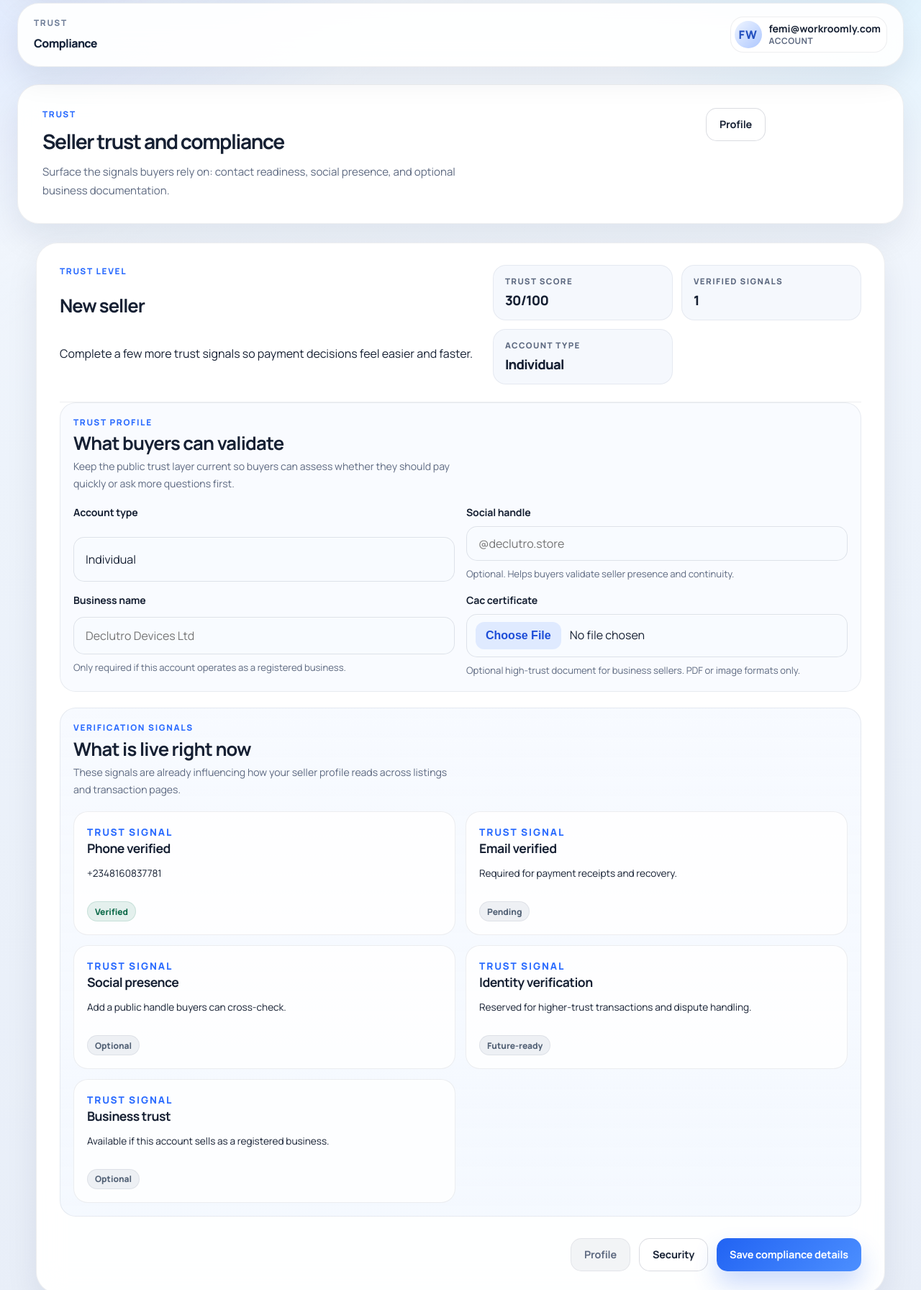
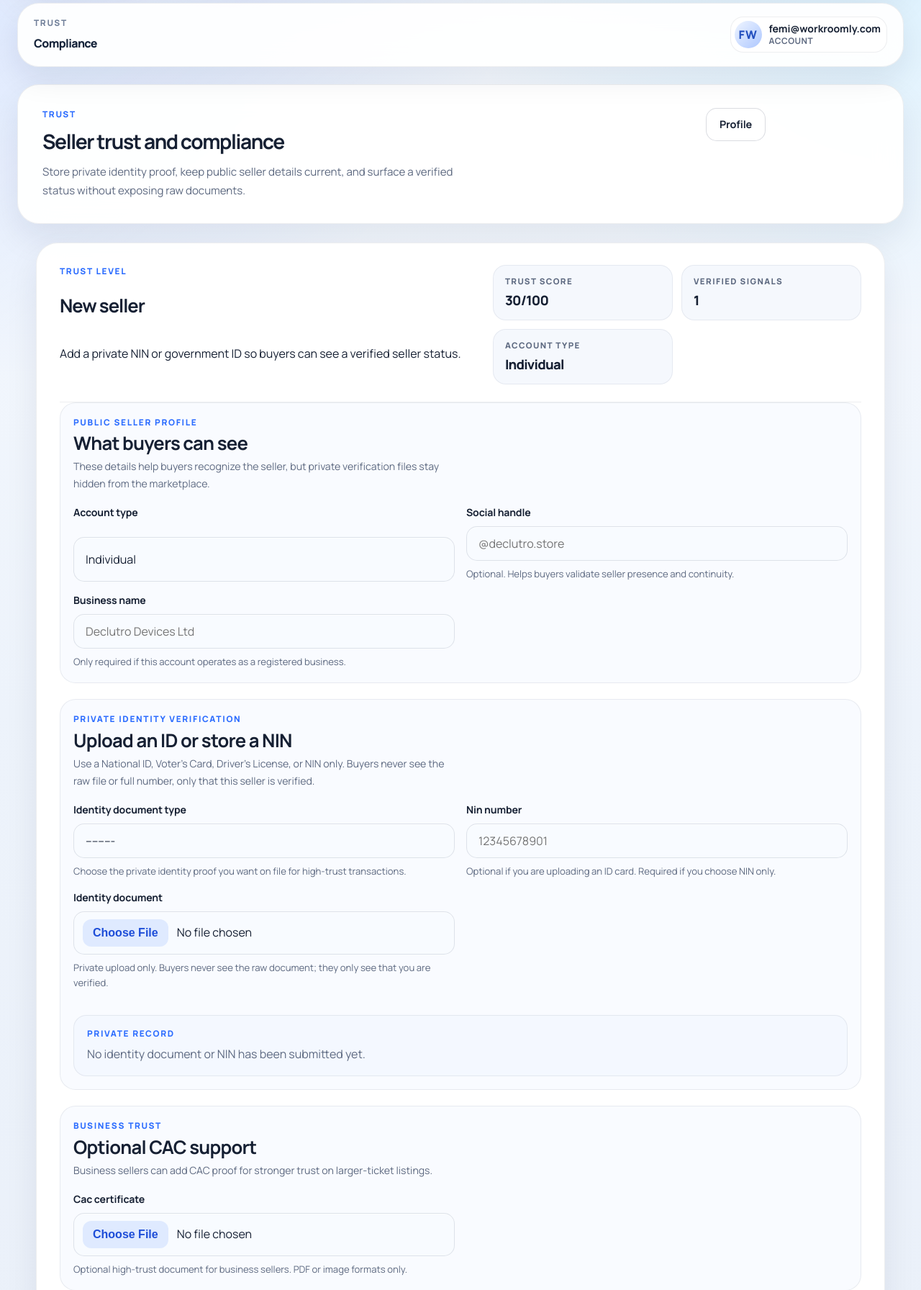
Before and after one commit to techoga/declutro, a Django app: page /dashboard/compliance/ in a window 1280 px wide. Shown: the part 242-2034 px from the top of the page at 72% size. Run offline with Django 5.2, Linux system fonts and the light colour scheme; a user stored in the database is signed in; data comes from the database, SQL or seed files in the repository; both versions use the stored data as it was after the commit.

Commit message:
First commit

```diff
--- a/accounts/admin.py
+++ b/accounts/admin.py
@@ -13,7 +13,7 @@ class UserAdmin(BaseUserAdmin):
     ordering = ("-date_joined",)
     list_display = ("phone_number", "email", "name", "account_type", "is_email_verified", "is_staff", "is_active")
     list_filter = ("account_type", "is_phone_verified", "is_email_verified", "is_identity_verified", "is_staff", "is_active", "is_superuser")
-    search_fields = ("phone_number", "email", "name", "business_name", "social_handle")
+    search_fields = ("phone_number", "email", "name", "business_name", "social_handle", "nin_number")
 
     fieldsets = (
         (None, {"fields": ("phone_number", "email", "name", "password")}),
@@ -24,6 +24,9 @@ class UserAdmin(BaseUserAdmin):
                     "account_type",
                     "business_name",
                     "social_handle",
+                    "identity_document_type",
+                    "nin_number",
+                    "identity_document",
                     "cac_certificate",
                     "is_phone_verified",
                     "is_email_verified",
--- a/accounts/forms.py
+++ b/accounts/forms.py
@@ -306,7 +306,15 @@ class ProfileUpdateForm(StyledFormMixin, forms.ModelForm):
 class ComplianceUpdateForm(StyledFormMixin, forms.ModelForm):
     class Meta:
         model = User
-        fields = ["account_type", "business_name", "social_handle", "cac_certificate"]
+        fields = [
+            "account_type",
+            "business_name",
+            "social_handle",
+            "identity_document_type",
+            "nin_number",
+            "identity_document",
+            "cac_certificate",
+        ]
         widgets = {
             "account_type": forms.Select(),
             "business_name": forms.TextInput(
@@ -321,6 +329,19 @@ class ComplianceUpdateForm(StyledFormMixin, forms.ModelForm):
                     "autocomplete": "off",
                 }
             ),
+            "identity_document_type": forms.Select(),
+            "nin_number": forms.TextInput(
+                attrs={
+                    "placeholder": "12345678901",
+                    "autocomplete": "off",
+                    "inputmode": "numeric",
+                }
+            ),
+            "identity_document": forms.ClearableFileInput(
+                attrs={
+                    "accept": ".pdf,image/*",
+                }
+            ),
             "cac_certificate": forms.ClearableFileInput(
                 attrs={
                     "accept": ".pdf,image/*",
@@ -330,6 +351,9 @@ class ComplianceUpdateForm(StyledFormMixin, forms.ModelForm):
         help_texts = {
             "business_name": "Only required if this account operates as a registered business.",
             "social_handle": "Optional. Helps buyers validate seller presence and continuity.",
+            "identity_document_type": "Choose the private identity proof you want on file for high-trust transactions.",
+            "nin_number": "Optional if you are uploading an ID card. Required if you choose NIN only.",
+            "identity_document": "Private upload only. Buyers never see the raw document; they only see that you are verified.",
             "cac_certificate": "Optional high-trust document for business sellers. PDF or image formats only.",
         }
 
@@ -341,6 +365,29 @@ class ComplianceUpdateForm(StyledFormMixin, forms.ModelForm):
         if value.startswith("https://"):
             return value
         return value.lstrip("@")
+
+    def clean_nin_number(self):
+        digits = "".join(character for character in (self.cleaned_data.get("nin_number") or "") if character.isdigit())
+        if digits and len(digits) != 11:
+            raise ValidationError("NIN must contain exactly 11 digits.")
+        return digits
+
+    def clean_identity_document(self):
+        uploaded_file = self.cleaned_data.get("identity_document")
+        if not uploaded_file:
+            return uploaded_file
+
+        file_name = (uploaded_file.name or "").lower()
+        content_type = getattr(uploaded_file, "content_type", "") or ""
+        if (
+            content_type not in {"application/pdf"}
+            and not content_type.startswith("image/")
+            and not file_name.endswith(DOCUMENT_EXTENSIONS)
+        ):
+            raise ValidationError("Identity document must be a PDF or image file.")
+        if uploaded_file.size > 15 * 1024 * 1024:
+            raise ValidationError("Identity document must be 15MB or smaller.")
+        return uploaded_file
 
     def clean_cac_certificate(self):
         uploaded_file = self.cleaned_data.get("cac_certificate")
@@ -363,18 +410,52 @@ class ComplianceUpdateForm(StyledFormMixin, forms.ModelForm):
         cleaned_data = super().clean()
         account_type = cleaned_data.get("account_type")
         business_name = cleaned_data.get("business_name")
+        identity_document_type = cleaned_data.get("identity_document_type") or ""
+        nin_number = cleaned_data.get("nin_number") or ""
+        identity_document = cleaned_data.get("identity_document")
         if account_type == User.AccountType.BUSINESS and not business_name:
             self.add_error("business_name", "Add the registered business name for a business account.")
+        if nin_number and not identity_document_type:
+            cleaned_data["identity_document_type"] = User.IdentityDocumentType.NIN
+            identity_document_type = User.IdentityDocumentType.NIN
+        if identity_document and not identity_document_type:
+            self.add_error("identity_document_type", "Select the document type for this upload.")
+        if identity_document_type == User.IdentityDocumentType.NIN and not nin_number:
+            self.add_error("nin_number", "Enter the NIN you want stored for private verification.")
+        if identity_document_type in {
+            User.IdentityDocumentType.NATIONAL_ID,
+            User.IdentityDocumentType.VOTERS_CARD,
+            User.IdentityDocumentType.DRIVERS_LICENSE,
+        } and not (identity_document or getattr(self.instance, "identity_document", None)):
+            self.add_error("identity_document", "Upload the selected ID document so we can mark this profile verified.")
         return cleaned_data
 
     def save(self, commit=True):
         instance = super().save(commit=False)
+        identity_document = self.cleaned_data.get("identity_document")
         new_certificate = self.cleaned_data.get("cac_certificate")
+
+        if identity_document is False and self.instance.pk and self.instance.identity_document:
+            self.instance.identity_document.delete(save=False)
+            instance.identity_document = None
+        elif identity_document and self.instance.pk and self.instance.identity_document:
+            if self.instance.identity_document.name != identity_document.name:
+                self.instance.identity_document.delete(save=False)
+
+        if new_certificate is False and self.instance.pk and self.instance.cac_certificate:
+            self.instance.cac_certificate.delete(save=False)
+            instance.cac_certificate = None
         if new_certificate and self.instance.pk and self.instance.cac_certificate:
             if self.instance.cac_certificate.name != new_certificate.name:
                 self.instance.cac_certificate.delete(save=False)
+
         if instance.account_type != User.AccountType.BUSINESS:
             instance.business_name = ""
+        if instance.normalized_nin_number and not instance.identity_document_type:
+            instance.identity_document_type = User.IdentityDocumentType.NIN
+        if not instance.normalized_nin_number and not instance.identity_document:
+            instance.identity_document_type = ""
+        instance.is_identity_verified = bool(instance.normalized_nin_number or instance.identity_document)
         if commit:
             instance.save()
         return instance
--- a/accounts/views.py
+++ b/accounts/views.py
@@ -629,19 +629,21 @@ def _seller_is_verified(seller):
 def _seller_trust_summary(user):
     level = user.trust_level
     next_step = {
-        "high": "Your seller profile already carries strong trust signals across identity, contact, and business details.",
-        "trusted": "One more strong signal, like identity or business documentation, will push this profile into high trust.",
-        "standard": "Complete one or two more trust signals so buyers can commit with less hesitation.",
-        "new": "Add stronger trust signals so buyers can move from browsing to payment with more confidence.",
+        "high": "This seller profile already combines private identity verification with strong contact or business context.",
+        "trusted": "This seller already looks verified. A little more context can still strengthen higher-ticket conversions.",
+        "standard": "Add private identity or business proof so buyers can move faster with less hesitation.",
+        "new": "Add a private NIN or government ID so buyers can see a verified seller profile.",
     }[level]
     return {
         "score": user.trust_score,
         "level": level,
         "level_label": user.trust_level_label,
+        "public_label": "Verified seller" if user.is_identity_verified else user.trust_level_label,
         "tone": user.trust_tone,
         "account_type_label": user.get_account_type_display(),
         "business_name": user.business_name,
         "social_handle": user.social_handle_display,
+        "identity_verified": user.is_identity_verified,
         "next_step": next_step,
     }
 
@@ -726,7 +728,7 @@ def _serialize_public_listing(listing):
         "image_url": listing.primary_image_url or _placeholder_image(listing.title),
         "detail_url": reverse("listing_detail", kwargs={"listing_id": listing.pk}),
         "badges": _listing_badges(listing),
-        "seller_signal": trust_summary["level_label"],
+        "seller_signal": trust_summary["public_label"],
         "seller_trust_tone": trust_summary["tone"],
         "action_label": "Buy now or make offer" if listing.is_negotiable else "Buy now available",
         "is_negotiable": listing.is_negotiable,
@@ -757,9 +759,10 @@ def _build_listing_detail_context(request, listing, offer_form=None, offer_modal
             "primary_image_url": listing.primary_image_url or media_gallery[0]["poster_url"],
             "seller_name": listing.seller.display_name,
             "seller_initials": listing.seller.initials,
-            "seller_trust_label": trust_summary["level_label"],
+            "seller_trust_label": trust_summary["public_label"],
             "seller_trust_score": trust_summary["score"],
             "seller_trust_tone": trust_summary["tone"],
+            "seller_identity_verified": trust_summary["identity_verified"],
             "seller_social_handle": listing.seller.social_handle_display,
             "seller_account_type": listing.seller.get_account_type_display(),
             "is_negotiable": listing.is_negotiable,
@@ -773,7 +776,11 @@ def _build_listing_detail_context(request, listing, offer_form=None, offer_modal
                 {"label": "Pricing", "value": "Offers enabled" if listing.is_negotiable else "Fixed-price listing"},
             ],
             "trust_items": [
-                {"label": "Seller trust", "value": f"{trust_summary['level_label']} · {trust_summary['score']}/100"},
+                {
+                    "label": "Identity",
+                    "value": "Verified privately" if trust_summary["identity_verified"] else "Not verified yet",
+                },
+                {"label": "Trust level", "value": f"{trust_summary['level_label']} · {trust_summary['score']}/100"},
                 {"label": "Account type", "value": listing.seller.get_account_type_display()},
                 {"label": "Social presence", "value": listing.seller.social_handle_display or "Not shared yet"},
                 {"label": "Checkout model", "value": "Protected reservation"},
@@ -1007,7 +1014,7 @@ def compliance_view(request):
                 page_eyebrow="Trust",
                 page_heading="Seller trust and compliance",
                 page_description=(
-                    "Surface the signals buyers rely on: contact readiness, social presence, and optional business documentation."
+                    "Store private identity proof, keep public seller details current, and surface a verified status without exposing raw documents."
                 ),
                 page_variant="form",
                 page_action={
--- a/static/css/app.css
+++ b/static/css/app.css
@@ -1625,6 +1625,10 @@ textarea.form-input {
     backdrop-filter: blur(8px);
 }
 
+.modal-backdrop[hidden] {
+    display: none !important;
+}
+
 .modal-card {
     width: min(100%, 520px);
     padding: 28px;
--- a/static/css/dashboard.css
+++ b/static/css/dashboard.css
@@ -3322,6 +3322,21 @@
     gap: 14px;
 }
 
+.dashboard-compliance-private-note {
+    display: grid;
+    gap: 8px;
+    margin-top: 16px;
+    padding: 16px 18px;
+    border: 1px solid rgba(25, 40, 72, 0.08);
+    border-radius: 18px;
+    background: rgba(244, 248, 255, 0.95);
+}
+
+.dashboard-compliance-private-note p {
+    margin: 0;
+    color: var(--workspace-text-soft);
+}
+
 .dashboard-compliance-summary {
     display: grid;
     grid-template-columns: minmax(0, 1fr) minmax(320px, 0.88fr);
--- a/static/js/app.js
+++ b/static/js/app.js
@@ -101,6 +101,7 @@ document.addEventListener("DOMContentLoaded", () => {
     const galleryLightboxVideo = document.querySelector("[data-gallery-lightbox-video]");
     const galleryLightboxOpen = document.querySelector("[data-gallery-lightbox-open]");
     const galleryThumbs = Array.from(document.querySelectorAll("[data-gallery-thumb]"));
+    const galleryOpenTriggers = Array.from(document.querySelectorAll("[data-gallery-open-trigger]"));
 
     if (galleryThumbs.length && (galleryStageImage || galleryStageVideo)) {
         const mediaByIndex = new Map();
@@ -178,5 +179,18 @@ document.addEventListener("DOMContentLoaded", () => {
                 openModal(galleryLightbox);
             });
         }
+
+        galleryOpenTriggers.forEach((trigger) => {
+            if (trigger.matches("[data-gallery-thumb]")) {
+                return;
+            }
+            trigger.addEventListener("click", () => {
+                if (!galleryLightbox) {
+                    return;
+                }
+                setActiveMedia(activeIndex);
+                openModal(galleryLightbox);
+            });
+        });
     }
 });
--- a/templates/dashboard/compliance.html
+++ b/templates/dashboard/compliance.html
@@ -38,19 +38,52 @@
 
             <section class="dashboard-form-section">
                 <div class="dashboard-section-intro">
-                    <p class="workspace-label">Trust profile</p>
-                    <h2>What buyers can validate</h2>
-                    <p>Keep the public trust layer current so buyers can assess whether they should pay quickly or ask more questions first.</p>
+                    <p class="workspace-label">Public seller profile</p>
+                    <h2>What buyers can see</h2>
+                    <p>These details help buyers recognize the seller, but private verification files stay hidden from the marketplace.</p>
                 </div>
                 <div class="dashboard-field-grid dashboard-field-grid-two">
                     {% include "includes/form_field.html" with field=form.account_type %}
                     {% include "includes/form_field.html" with field=form.social_handle %}
                     {% include "includes/form_field.html" with field=form.business_name %}
+                </div>
+            </section>
+
+            <section class="dashboard-form-section">
+                <div class="dashboard-section-intro">
+                    <p class="workspace-label">Private identity verification</p>
+                    <h2>Upload an ID or store a NIN</h2>
+                    <p>Use a National ID, Voter's Card, Driver's License, or NIN only. Buyers never see the raw file or full number, only that this seller is verified.</p>
+                </div>
+                <div class="dashboard-field-grid dashboard-field-grid-two">
+                    {% include "includes/form_field.html" with field=form.identity_document_type %}
+                    {% include "includes/form_field.html" with field=form.nin_number %}
+                    {% include "includes/form_field.html" with field=form.identity_document %}
+                </div>
+                <div class="dashboard-compliance-private-note">
+                    <span class="workspace-label">Private record</span>
+                    <p>{{ request.user.private_identity_summary }}</p>
+                </div>
+                {% if request.user.identity_document %}
+                    <div class="dashboard-inline-file">
+                        <span>Existing identity document</span>
+                        <a href="{{ request.user.identity_document.url }}" target="_blank" rel="noopener">Open current file</a>
+                    </div>
+                {% endif %}
+            </section>
+
+            <section class="dashboard-form-section">
+                <div class="dashboard-section-intro">
+                    <p class="workspace-label">Business trust</p>
+                    <h2>Optional CAC support</h2>
+                    <p>Business sellers can add CAC proof for stronger trust on larger-ticket listings.</p>
+                </div>
+                <div class="dashboard-field-grid dashboard-field-grid-two">
                     {% include "includes/form_field.html" with field=form.cac_certificate %}
                 </div>
                 {% if request.user.cac_certificate %}
                     <div class="dashboard-inline-file">
-                        <span class="workspace-label">Existing CAC document</span>
+                        <span>Existing CAC document</span>
                         <a href="{{ request.user.cac_certificate.url }}" target="_blank" rel="noopener">Open current file</a>
                     </div>
                 {% endif %}
@@ -58,7 +91,7 @@
 
             <section class="dashboard-form-section dashboard-form-section-support">
                 <div class="dashboard-section-intro">
-                    <p class="workspace-label">Verification signals</p>
+                    <p class="workspace-label">Verification status</p>
                     <h2>What is live right now</h2>
                     <p>These signals are already influencing how your seller profile reads across listings and transaction pages.</p>
                 </div>
@@ -66,7 +99,7 @@
                     {% for item in verification_items %}
                         <article class="dashboard-verification-card">
                             <div>
-                                <p class="workspace-label">Trust signal</p>
+                                <p class="workspace-label">Verification</p>
                                 <h3>{{ item.label }}</h3>
                                 <p>{{ item.description }}</p>
                             </div>
--- a/templates/dashboard/partials/verification.html
+++ b/templates/dashboard/partials/verification.html
@@ -10,7 +10,7 @@
         {% for item in verification_items %}
             <article class="dashboard-verification-card">
                 <div>
-                    <p class="workspace-label">Trust signal</p>
+                    <p class="workspace-label">Verification</p>
                     <h3>{{ item.label }}</h3>
                     <p>{{ item.description }}</p>
                 </div>
```
Also changed, not shown: accounts/dashboard.py (+14 -7 lines), accounts/models.py (+53 -1 lines), accounts/tests.py (+31 -1 lines), static/css/public.css (+19 -0 lines), templates/listing_detail.html (+12 -3 lines), accounts/migrations/0007_user_identity_document_user_identity_document_type_and_more.py (added), db.sqlite3.
